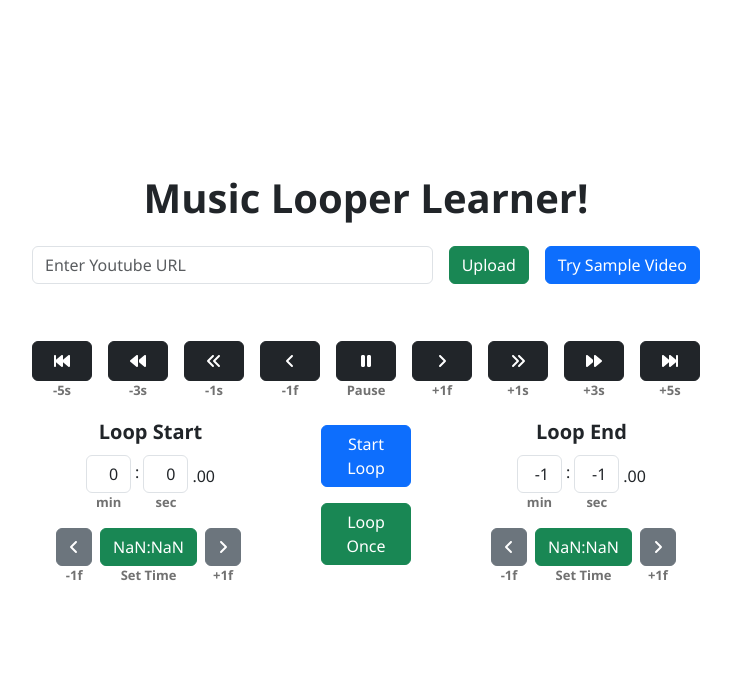
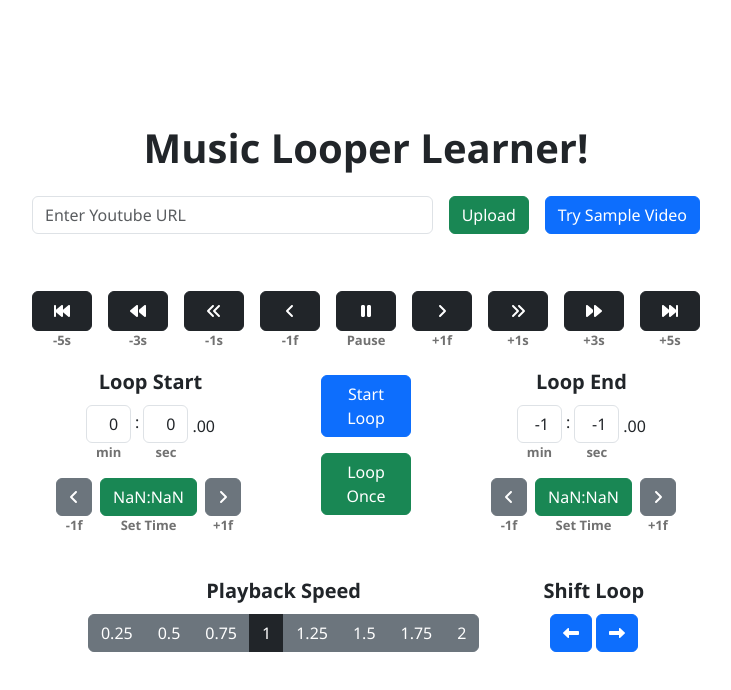
Before and after one commit to DanNguyen0117/music-looper-learner, a React (Vite) app: page / in a window 1280 px wide. Shown: the top 690 px of the page, without its empty margins (274-1005 px from the left). Built offline with nearby package versions, Linux system fonts and the light colour scheme.

Commit message:
added speed controls (done) and shift loop (wip)

```diff
--- a/src/App.jsx
+++ b/src/App.jsx
@@ -1,6 +1,8 @@
 import { useEffect, useRef, useState } from 'react';
 import PlaybackControls from './components/PlaybackControls';
 import LoopControls from './components/LoopControls';
+import SpeedControls from './components/SpeedControls';
+import ShiftLoopControls from './components/ShiftLoopControls';
 
 import Form from 'react-bootstrap/Form';
 import Button from 'react-bootstrap/Button';
@@ -121,13 +123,16 @@
 
 			<PlaybackControls isPlaying={isPlaying} setIsPlaying={setIsPlaying} playerRef={player} />
 
-			<LoopControls
-				currentTime={currentTime}
-				playerRef={player}
-				toggleLoop={toggleLoop}
-				setToggleLoop={setToggleLoop}
-                endTime={endTime}
-			/>
+			<LoopControls currentTime={currentTime} playerRef={player} toggleLoop={toggleLoop} setToggleLoop={setToggleLoop} endTime={endTime} />
+
+			<Row className="mb-4 justify-content-center" style={{ gap: '40px', flexWrap: 'wrap' }}>
+				<Col xs="auto">
+					<SpeedControls playerRef={player} />
+				</Col>
+				<Col xs="auto">
+					<ShiftLoopControls />
+				</Col>
+			</Row>
 		</>
 	);
 }
--- /dev/null
+++ b/src/components/ShiftLoopControls.jsx
@@ -0,0 +1,23 @@
+import Button from 'react-bootstrap/Button';
+import ButtonGroup from 'react-bootstrap/ButtonGroup';
+import { useState } from 'react';
+import { faLeftLong, faRightLong } from '@fortawesome/free-solid-svg-icons';
+import { FontAwesomeIcon } from '@fortawesome/react-fontawesome';
+
+function ShiftLoopControls() {
+	return (
+		<>
+			<div className="mb-2" style={{ fontSize: '20px', fontWeight: '600' }}>
+				Shift Loop
+			</div>
+            <Button className='me-1'>
+                <FontAwesomeIcon icon={faLeftLong} />
+            </Button>
+            <Button>
+                <FontAwesomeIcon icon={faRightLong} />
+            </Button>
+		</>
+	);
+}
+
+export default ShiftLoopControls;
--- /dev/null
+++ b/src/components/SpeedControls.jsx
@@ -0,0 +1,42 @@
+import Button from 'react-bootstrap/Button';
+import ButtonGroup from 'react-bootstrap/ButtonGroup';
+import { useState } from 'react';
+
+
+function SpeedControls({ playerRef }) {
+	const [activeButtonId, setActiveButtonId] = useState(4);
+
+	const buttons = [
+		{ id: 1, label: '0.25' },
+		{ id: 2, label: '0.5' },
+		{ id: 3, label: '0.75' },
+		{ id: 4, label: '1' },
+		{ id: 5, label: '1.25' },
+		{ id: 6, label: '1.5' },
+		{ id: 7, label: '1.75' },
+		{ id: 8, label: '2' },
+	];
+
+	const handleClick = ({ id, label }) => {
+		setActiveButtonId(id);
+		playerRef.current?.setPlaybackRate(Number(label));
+	};
+
+	return (
+		<>
+			<div className="mb-2" style={{ fontSize: '20px', fontWeight: '600' }}>
+				Playback Speed
+			</div>
+			<ButtonGroup>
+				{buttons.map((button) => (
+					<Button key={button.id} variant={activeButtonId === button.id ? 'dark' : 'secondary'} onClick={() => handleClick(button)}>
+						{button.label}
+					</Button>
+				))}
+			</ButtonGroup>
+
+		</>
+	);
+}
+
+export default SpeedControls;
```
